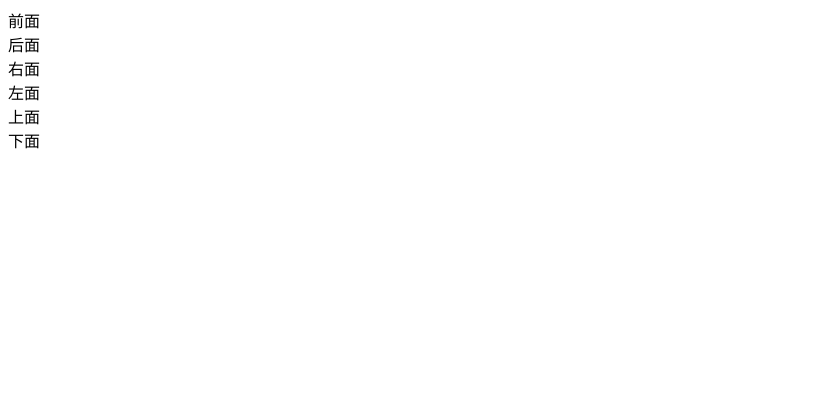
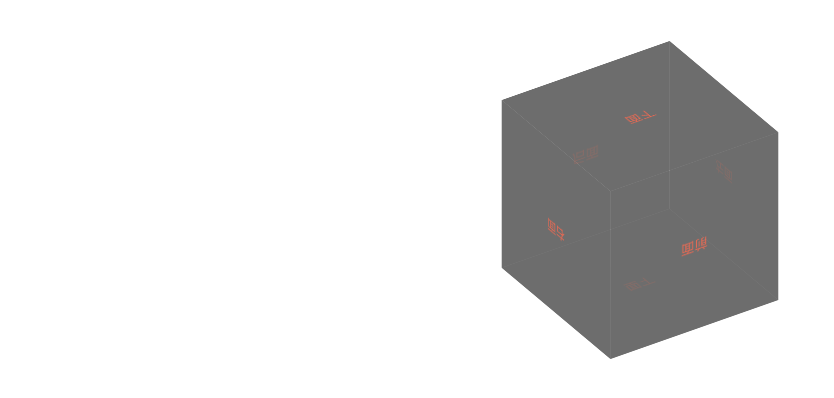
Before and after one commit to DingkeXue/CSS, a plain HTML site: page Cube/index.html in a window 1280 px wide. Shown: the whole page, without its empty margins (0-834 px from the left). Drawn offline with Linux system fonts and the light colour scheme.

Commit message:
css画立方体

```diff
--- a/Cube/index.html
+++ b/Cube/index.html
@@ -5,6 +5,7 @@
     <meta name="viewport"
           content="width=device-width, user-scalable=no, initial-scale=1.0, maximum-scale=1.0, minimum-scale=1.0">
     <meta http-equiv="X-UA-Compatible" content="ie=edge">
+    <link rel="stylesheet" href="main.css">
     <title>画立方体</title>
 </head>
 <body>
--- a/Cube/main.css
+++ b/Cube/main.css
@@ -1,15 +1,16 @@
 .wrapper {
-    margin-top: 50px;
-    transform: perspective(800px);
+    margin-top: 100px;
+    transform: perspective(1000px);
 }
 
 .cube {
     -webkit-transform-style: preserve-3d;
     height: 200px;
     width: 200px;
+    line-height: 200px;
     position: relative;
     margin: auto;
-    animation: run 2s infinite;
+    animation: run 20s infinite;
 }
 
 @keyframes run {
@@ -29,28 +30,24 @@
     background: #666;
     text-align: center;
     color: tomato;
+    opacity: .8;
 }
 
 .plane-front {
-    transform: translateZ(100px);
+    transform:translateZ(100px);
 }
-
 .plane-back {
-    transform: translateZ(100px) rotateY(180deg);
+    transform:rotateY(180deg) translateZ(100px);
 }
-
+.plane-left {
+    transform:rotateY(270deg) translateZ(100px);
+}
+.plane-right {
+    transform:rotateY(90deg) translateZ(100px);
+}
 .plane-top {
-    transform: translateZ(100px) rotateX(90deg);
+    transform:rotateX(90deg) translateZ(100px);
 }
-
 .plane-bottom {
-    transform: translateZ(100px) rotateX(270deg);
+    transform:rotateX(270deg) translateZ(100px);
 }
-
-.plane-left {
-    transform: translateZ(100px) rotateY(90deg);
-}
-
-.plane-right {
-    transform: translateZ(100px) rotateY(270deg);
-}
```
